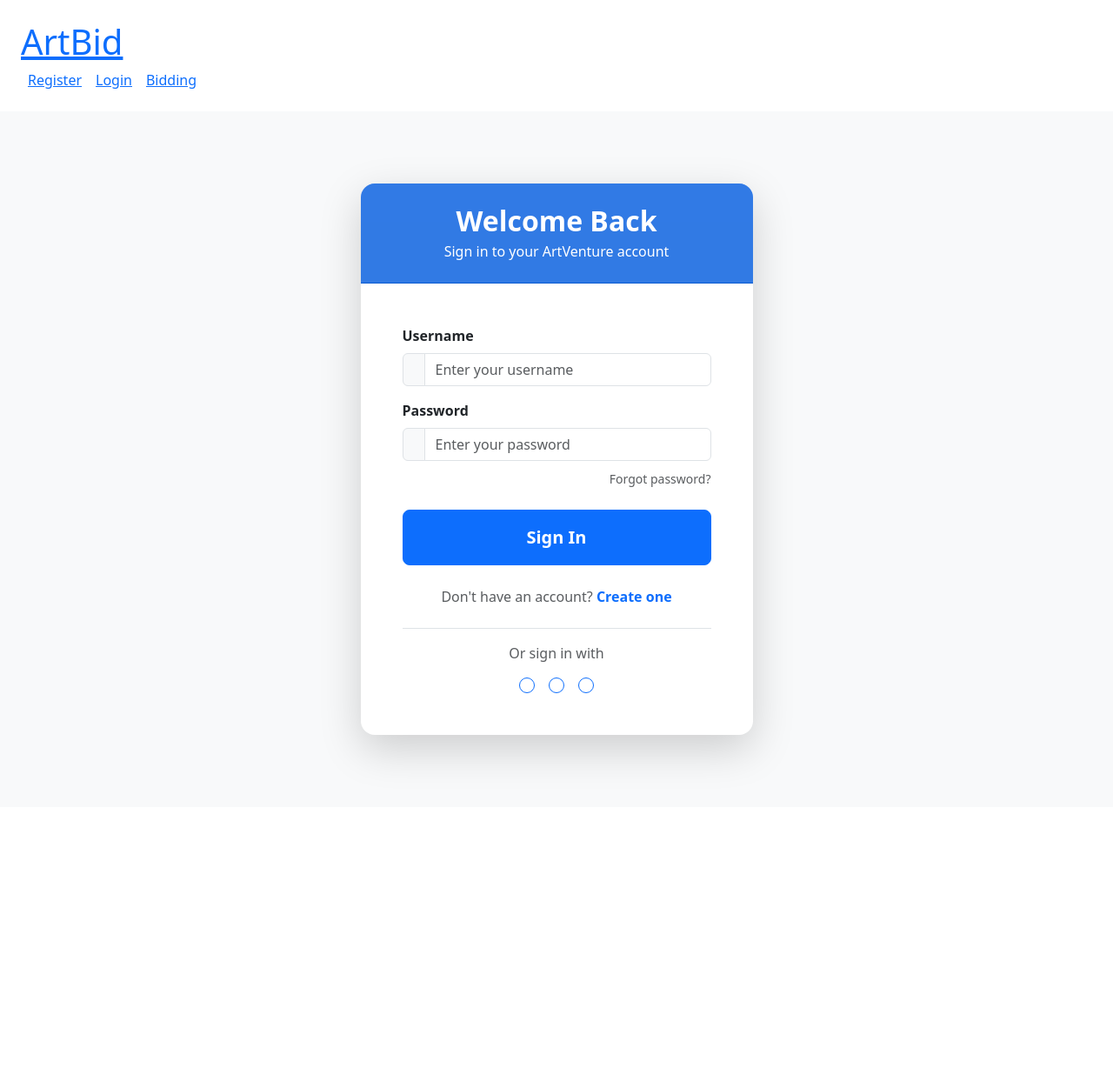
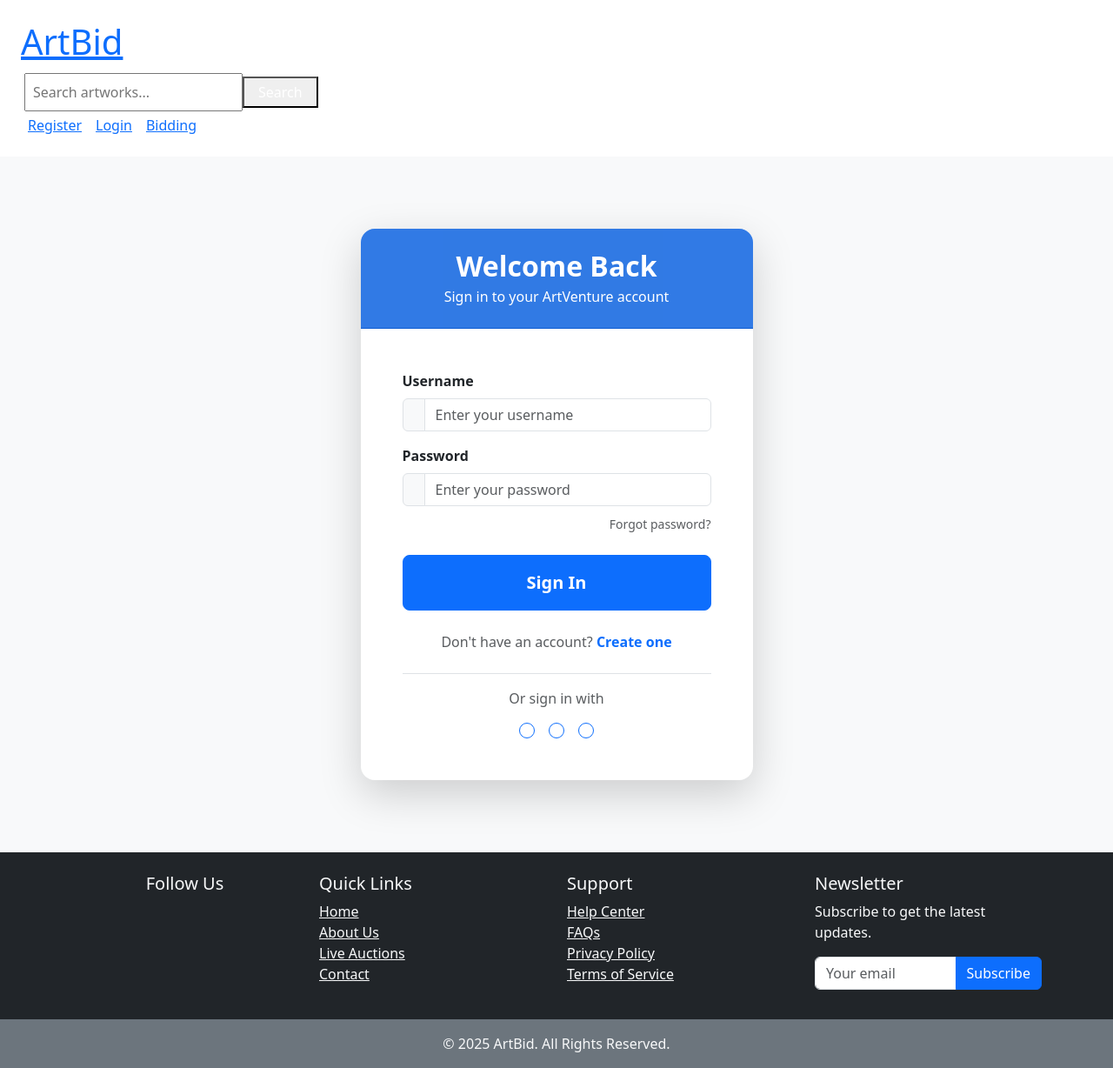
Before and after one commit to hev-iban/2daysnalang, a React (Create React App) app in the folder frontend/: page /login in a window 1280 px wide. Shown: the whole page at 87% size. Before the commit the page ends 928 px from the top, so only its background shows below. Built offline with nearby package versions, Linux system fonts and the light colour scheme; grey boxes are pictures that could not be loaded.

Commit message:
Added real-time search functionality for artworks on MainScreen

```diff
--- a/frontend/src/App.js
+++ b/frontend/src/App.js
@@ -1,15 +1,16 @@
-import { BrowserRouter as Router, Routes, Route } from 'react-router-dom';
-import Register from './Screens/Register';
-import Login from './Screens/Login';
-import MainScreen from './Screens/MainScreen';
+import { BrowserRouter as Router, Routes, Route } from "react-router-dom";
+import Register from "./Screens/Register";
+import Login from "./Screens/Login";
+import MainScreen from "./Screens/MainScreen";
 import ArtBidding from "./Screens/ArtBidding";
 import Header from "./components/Header";
+import Footer from "./components/Footer";
 
 function App() {
   return (
     <Router>
       <div className="App">
-        <Header /> {/* Ensure Header is always rendered */}
+        <Header /> {/* Always visible */}
         <Routes>
           <Route path="/" element={<h1>Home Page</h1>} />
           <Route path="/register" element={<Register />} />
@@ -17,6 +18,7 @@ function App() {
           <Route path="/main" element={<MainScreen />} />
           <Route path="/bidding" element={<ArtBidding />} />
         </Routes>
+        <Footer /> {/* Always at the bottom */}
       </div>
     </Router>
   );
--- a/frontend/src/Screens/MainScreen.jsx
+++ b/frontend/src/Screens/MainScreen.jsx
@@ -7,7 +7,9 @@ const API_URL = "http://127.0.0.1:8000";
 const MainScreen = () => {
     const navigate = useNavigate();
     const [user, setUser] = useState(null);
-    const [arts, setArts] = useState([]); // Store artworks
+    const [arts, setArts] = useState([]); // Store all artworks
+    const [searchQuery, setSearchQuery] = useState(""); // Search input
+    const [filteredArts, setFilteredArts] = useState([]); // Filtered results
 
     useEffect(() => {
         const token = localStorage.getItem("token");
@@ -25,35 +27,55 @@ const MainScreen = () => {
         try {
             const response = await axios.get(`${API_URL}/api/arts/`);
             setArts(response.data);
+            setFilteredArts(response.data); // Initialize filteredArts with all artworks
         } catch (error) {
             console.error("Error fetching artworks", error);
         }
     };
 
-    const handleLogout = () => {
-        localStorage.removeItem("token");
-        localStorage.removeItem("user");
-        navigate("/login");
+    // Handle search query changes
+    const handleSearchChange = (e) => {
+        const query = e.target.value;
+        setSearchQuery(query);
+
+        // Filter artworks based on search query
+        if (query.trim() === "") {
+            setFilteredArts(arts);
+        } else {
+            setFilteredArts(
+                arts.filter((art) =>
+                    art.name.toLowerCase().includes(query.toLowerCase())
+                )
+            );
+        }
     };
 
     return (
         <div className="container p-4">
             <h2 className="text-2xl font-bold">Welcome, {user?.username}!</h2>
             <p>You are now on the Main Screen.</p>
-            <button onClick={handleLogout} className="mt-2 bg-red-500 text-white px-4 py-2 rounded hover:bg-red-700">
-                Logout
-            </button>
 
-            <h3 className="text-xl font-semibold mt-6">Uploaded Artworks</h3>
+            {/* Search Bar */}
+            <div className="mt-4 mb-6">
+                <input
+                    type="text"
+                    placeholder="Search artworks..."
+                    className="p-2 w-full border rounded-lg"
+                    value={searchQuery}
+                    onChange={handleSearchChange}
+                />
+            </div>
+
+            <h3 className="text-xl font-semibold mt-4">Uploaded Artworks</h3>
             <div className="mt-4 grid grid-cols-3 gap-4">
-                {arts.length > 0 ? (
-                    arts.map((art) => (
+                {filteredArts.length > 0 ? (
+                    filteredArts.map((art) => (
                         <div key={art.uuid} className="border p-4 rounded-lg shadow">
                             <img
                                 src={art.image ? `${API_URL}${art.image}` : "placeholder.jpg"}
                                 alt={art.name}
                                 className="w-full h-48 object-cover"
-                                onError={(e) => (e.target.src = "placeholder.jpg")} // Fallback for broken images
+                                onError={(e) => (e.target.src = "placeholder.jpg")}
                             />
                             <h2 className="text-lg font-semibold mt-2">{art.name}</h2>
                             <p className="text-gray-600">{art.description}</p>
@@ -61,7 +83,7 @@ const MainScreen = () => {
                         </div>
                     ))
                 ) : (
-                    <p className="text-gray-500">No artworks uploaded yet.</p>
+                    <p className="text-gray-500">No artworks found.</p>
                 )}
             </div>
         </div>
--- /dev/null
+++ b/frontend/src/components/Footer.jsx
@@ -0,0 +1,69 @@
+import React from "react";
+
+export default function Footer() {
+  return (
+    <footer className="bg-dark text-light pt-4">
+      <div className="container">
+        <div className="row">
+          {/* Social Media */}
+          <div className="col-md-3 text-center mb-3">
+            <h5>Follow Us</h5>
+            <a href="https://facebook.com" className="text-light mx-2">
+              <i className="fab fa-facebook-f"></i>
+            </a>
+            <a href="https://twitter.com" className="text-light mx-2">
+              <i className="fab fa-twitter"></i>
+            </a>
+            <a href="https://instagram.com" className="text-light mx-2">
+              <i className="fab fa-instagram"></i>
+            </a>
+            <a href="https://linkedin.com" className="text-light mx-2">
+              <i className="fab fa-linkedin-in"></i>
+            </a>
+          </div>
+
+          {/* Quick Links */}
+          <div className="col-md-3">
+            <h5>Quick Links</h5>
+            <ul className="list-unstyled">
+              <li><a href="/" className="text-light">Home</a></li>
+              <li><a href="/about" className="text-light">About Us</a></li>
+              <li><a href="/auctions" className="text-light">Live Auctions</a></li>
+              <li><a href="/contact" className="text-light">Contact</a></li>
+            </ul>
+          </div>
+
+          {/* Support */}
+          <div className="col-md-3">
+            <h5>Support</h5>
+            <ul className="list-unstyled">
+              <li><a href="/help" className="text-light">Help Center</a></li>
+              <li><a href="/faq" className="text-light">FAQs</a></li>
+              <li><a href="/privacy" className="text-light">Privacy Policy</a></li>
+              <li><a href="/terms" className="text-light">Terms of Service</a></li>
+            </ul>
+          </div>
+
+          {/* Newsletter */}
+          <div className="col-md-3">
+            <h5>Newsletter</h5>
+            <p>Subscribe to get the latest updates.</p>
+            <div className="input-group">
+              <input
+                type="email"
+                className="form-control"
+                placeholder="Your email"
+              />
+              <button className="btn btn-primary">Subscribe</button>
+            </div>
+          </div>
+        </div>
+      </div>
+
+      {/* Copyright */}
+      <div className="text-center bg-secondary py-3 mt-4">
+        &copy; {new Date().getFullYear()} ArtBid. All Rights Reserved.
+      </div>
+    </footer>
+  );
+}
--- a/frontend/src/components/Header.jsx
+++ b/frontend/src/components/Header.jsx
@@ -1,13 +1,22 @@
 import { Link, useNavigate } from "react-router-dom";
+import { useState } from "react";
 
 const Header = () => {
   const navigate = useNavigate();
   const token = localStorage.getItem("token"); // Check if user is logged in
+  const [searchQuery, setSearchQuery] = useState("");
 
   const handleLogout = () => {
     localStorage.removeItem("token");
     localStorage.removeItem("user");
     navigate("/login"); // Redirect to login after logout
+  };
+
+  const handleSearch = (e) => {
+    e.preventDefault();
+    if (searchQuery.trim() !== "") {
+      navigate(`/search?query=${encodeURIComponent(searchQuery)}`);
+    }
   };
 
   return (
@@ -20,6 +29,21 @@ const Header = () => {
           ArtBid
         </Link>
       </h1>
+
+      {/* Search Bar */}
+      <form onSubmit={handleSearch} className="flex items-center bg-white rounded p-1">
+        <input
+          type="text"
+          placeholder="Search artworks..."
+          className="p-2 rounded-l text-black"
+          value={searchQuery}
+          onChange={(e) => setSearchQuery(e.target.value)}
+        />
+        <button type="submit" className="bg-blue-500 text-white px-3 py-1 rounded-r hover:bg-blue-700">
+          Search
+        </button>
+      </form>
+
       <nav>
         {!token && (
           <>
--- a/package.json
+++ b/package.json
@@ -1,5 +1,8 @@
 {
   "dependencies": {
-    "bootstrap": "^5.3.3"
+    "bootstrap": "^5.3.3",
+    "mdb-react-ui-kit": "^9.0.0",
+    "react": "^19.0.0",
+    "react-dom": "^19.0.0"
   }
 }
```
Also changed, not shown: 1 other file (tests, documents, lock files or other folders).
